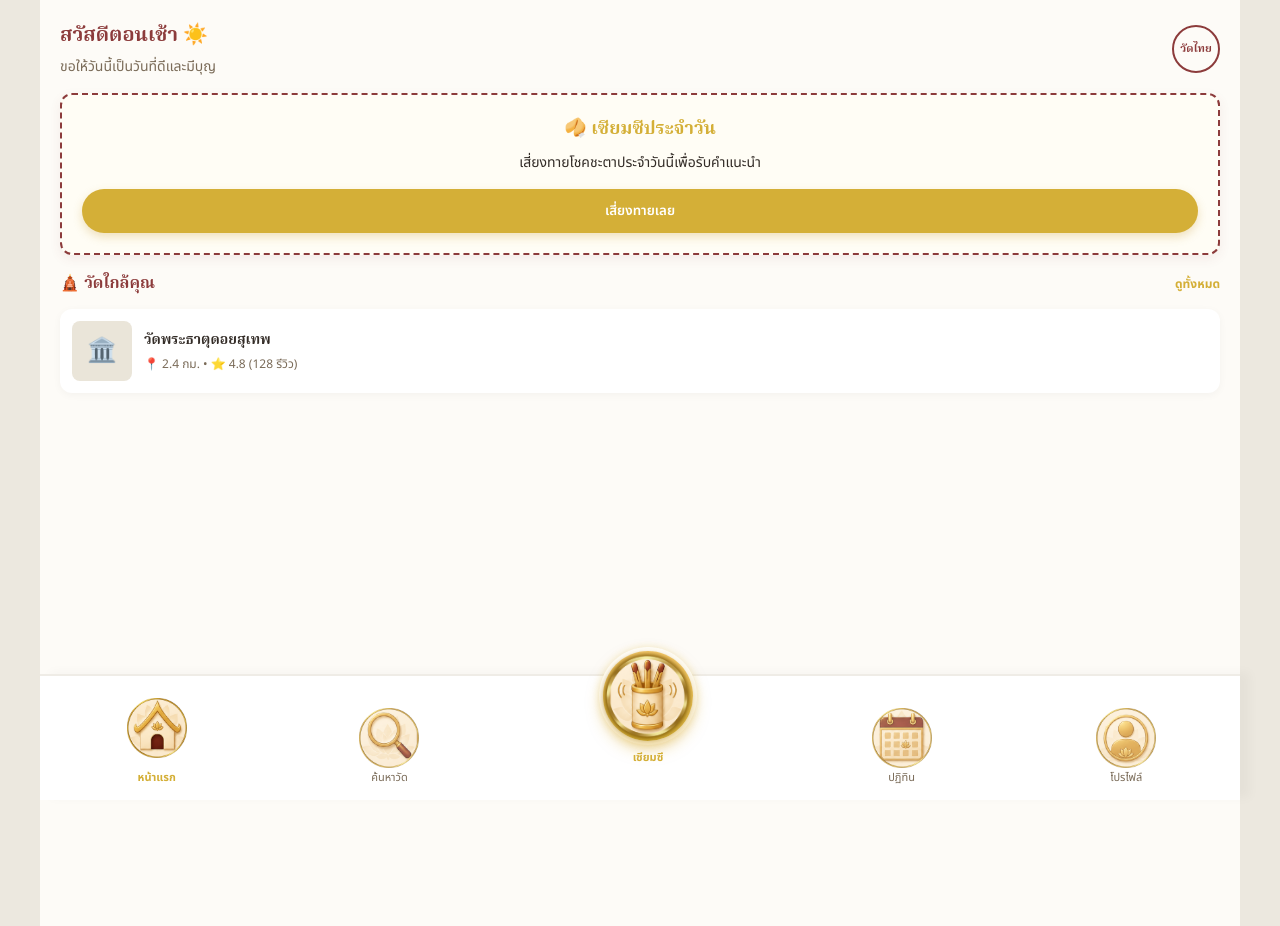
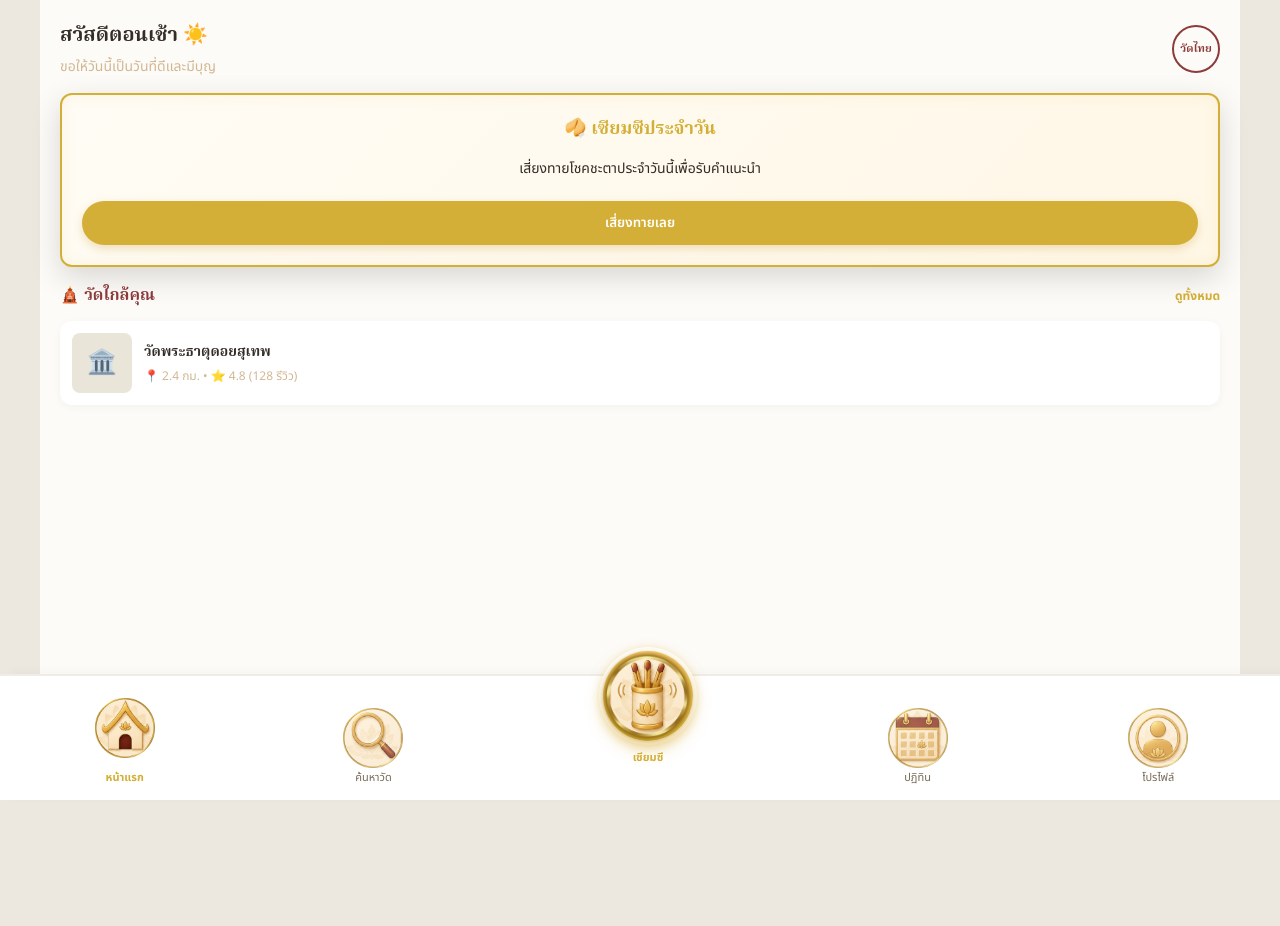
Before and after one commit to tanabat2549/PreFlightProjectG08, a React (Vite) app in the folder FRONTEND/: page / in a window 1280 px wide. After the commit the page ends 800 px from the top, so only its background shows below. Built offline with nearby package versions, Linux system fonts and the light colour scheme; no server answers; a web font is replaced by a local one.

Commit message:
add on P-siemsee

```diff
--- a/FRONTEND/src/components/BottomNav.css
+++ b/FRONTEND/src/components/BottomNav.css
@@ -5,8 +5,10 @@
 }
 
 .bottom-nav {
-  position: sticky;
+  position: fixed;
   bottom: 0;
+  left: 0;
+  right: 0;
   background: var(--bg-paper);
   border-top: 2px solid #efece6;
   display: flex;
@@ -16,6 +18,11 @@
   padding: 1px 0 8px;
   box-shadow: 10px -2px 10px rgba(0, 0, 0, 0.03);
   z-index: 100;
+  transition: transform 0.35s cubic-bezier(0.4, 0, 0.2, 1);
+}
+/* เมื่อติด Class นี้ Navbar จะเลื่อนสไลด์ซ่อนลงไปใต้ขอบจอ */
+.bottom-nav.nav-hidden {
+  transform: translateY(120%);
 }
 
 .nav-item {
--- a/FRONTEND/src/components/BottomNav.tsx
+++ b/FRONTEND/src/components/BottomNav.tsx
@@ -1,3 +1,4 @@
+import { useEffect, useRef, useState } from 'react';
 import { Link, useLocation } from 'react-router-dom';
 import './BottomNav.css';
 
@@ -17,9 +18,44 @@ const navItems = [
 
 export default function BottomNav() {
   const location = useLocation();
+  const [hidden, setHidden] = useState(false);
+  const lastScrollY = useRef(0);
+
+  useEffect(() => {
+    // 1. ตรวจจับการ scroll (เลื่อนลง = ซ่อน, เลื่อนขึ้น = แสดง)
+    const handleScroll = () => {
+      const currentScrollY = window.scrollY;
+
+      if (currentScrollY > lastScrollY.current && currentScrollY > 50) {
+        setHidden(true); // เลื่อนลง -> ซ่อน
+      } else {
+        setHidden(false); // เลื่อนขึ้น -> แสดง
+      }
+
+      lastScrollY.current = currentScrollY;
+    };
+
+    // 2. ตรวจจับการแตะหน้าจอเพื่อ Toggle สลับ ซ่อน / แสดง
+    const handleTouchOrClick = (e: MouseEvent | TouchEvent) => {
+      // ถ้ากดที่ตัว Navbar เอง ไม่ต้องทำอะไร
+      const target = e.target as HTMLElement;
+      if (target.closest('.bottom-nav')) return;
+
+      // แตะ 1 ครั้ง = สลับสถานะ (ถ้าแสดงอยู่จะซ่อน / ถ้าซ่อนอยู่จะกลับขึ้นมา)
+      setHidden((prev) => !prev);
+    };
+
+    window.addEventListener('scroll', handleScroll, { passive: true });
+    window.addEventListener('click', handleTouchOrClick);
+
+    return () => {
+      window.removeEventListener('scroll', handleScroll);
+      window.removeEventListener('click', handleTouchOrClick);
+    };
+  }, []);
 
   return (
-    <nav className="bottom-nav">
+    <nav className={`bottom-nav ${hidden ? 'nav-hidden' : ''}`}>
       {navItems.map((item) => {
         const isActive = location.pathname === item.path;
 
--- a/FRONTEND/src/pages/Calendar.tsx
+++ b/FRONTEND/src/pages/Calendar.tsx
@@ -1,7 +1,7 @@
 export default function Calendar() {
   return (
     <div style={{ padding: '20px' }}>
-      <h2 style={{ color: 'var(--primary-red)', marginBottom: '16px' }}>📅 ปฏิทินวันพระ / วันมงคล</h2>
+      <h2 style={{ color: 'var(--text-red)', marginBottom: '16px' }}>📅 ปฏิทินวันพระ / วันมงคล</h2>
       <div className="talisman-card">
         <h3 style={{ fontSize: '16px', margin: '0 0 8px', color: 'var(--primary-gold)' }}>🌕 วันพระถัดไป</h3>
         <p style={{ margin: '0 0 8px', color: 'var(--primary-red)', fontWeight: 'bold', fontSize: '18px' }}>วันขึ้น ๑๕ ค่ำ เดือน ๘</p>
--- a/FRONTEND/src/pages/Home.tsx
+++ b/FRONTEND/src/pages/Home.tsx
@@ -5,7 +5,7 @@ export default function Home() {
     <div style={{ padding: '20px', display: 'flex', flexDirection: 'column', gap: '16px' }}>
       <div style={{ display: 'flex', justifyContent: 'space-between', alignItems: 'center' }}>
         <div>
-          <h2 style={{ fontSize: '20px', margin: 0, color: 'var(--primary-red)' }}>สวัสดีตอนเช้า ☀️</h2>
+          <h2 style={{ fontSize: '20px', margin: 0, color: 'var(--text-red)'}}>สวัสดีตอนเช้า ☀️</h2>
           <p style={{ color: 'var(--text-sub)', fontSize: '14px', margin: '4px 0 0' }}>ขอให้วันนี้เป็นวันที่ดีและมีบุญ</p>
         </div>
         <div className="temple-stamp" style={{ width: '48px', height: '48px', fontSize: '11px' }}>
--- a/FRONTEND/src/pages/SiemseePage.css
+++ b/FRONTEND/src/pages/SiemseePage.css
@@ -1,17 +1,59 @@
 /* ===========================================================
    SiemseePage animations — ใช้ asset จริงจาก /assets/siemsee/
-   cylinder.png, stick.png (asset เดียวใช้ซ้ำทุกแท่ง), smoke.png, light.png
-   Layer order (ล่าง -> บน): shadow, cylinder, stick-bundle, smoke, popped-stick(+glow+number)
+   cylinder.png, stick.png, smoke.png, light.png
+   =========================================================== */
 
-   v3 — เพิ่มป๊อปอัพเต็มจอหลังไม้ตก: ไม้ขนาดใหญ่ + เลข + แสงหมุนวนด้านหลัง
-        ค้างอยู่จนกว่าจะกด "ดูใบเซียมซี"
-   =========================================================== */
+/* ป้องกันทั้งหน้ารวมไม่ให้มี Horizontal Scrollbar */
+.siemsee-page-container {
+  min-height: 100vh;
+  width: 100%;
+  max-width: 100vw;
+  padding: 20px;
+  box-sizing: border-box;
+  overflow-x: hidden; /* ล็อกไม่ให้เลื่อนซ้ายขวา */
+  background:
+    radial-gradient(circle at 50% 20%, rgba(255, 215, 0, 0.15) 0%, transparent 60%),
+    radial-gradient(circle at 50% 50%, #2b0c0d 0%, #140405 100%) !important;
+}
+
+/* -------------------------------------------
+   NEW: Animation หัวข้อ "เขย่าเซียมซี" ให้เอียงซ้ายขวา
+------------------------------------------- */
+.shaking-title {
+  display: inline-block;
+  animation: titleShake 2.5s ease-in-out infinite;
+  transform-origin: center bottom;
+}
+
+@keyframes titleShake {
+  0%, 100% {
+    transform: rotate(0deg);
+  }
+  15% {
+    transform: rotate(-6deg) scale(1.02);
+  }
+  30% {
+    transform: rotate(5deg) scale(1.02);
+  }
+  45% {
+    transform: rotate(-4deg);
+  }
+  60% {
+    transform: rotate(3deg);
+  }
+  75% {
+    transform: rotate(-1deg);
+  }
+}
 
 .siemsee-stage {
   position: relative;
   width: 340px;
+  max-width: 100%;
   height: 480px;
-  margin: 50px auto;
+  margin: 30px auto;
+  box-shadow: 0 0 100px rgba(212, 175, 55, 0.05);
+  border-radius: 50%;
 }
 
 /* เงา ใต้กระบอก */
@@ -27,15 +69,12 @@
   filter: blur(2px);
 }
 
-/*
-  กระบอก — ขนาดคำนวณจากสัดส่วนจริงของ กระบอก.png (695 x 1350 px, อัตราส่วน ~0.515 : 1)
-*/
 .cylinder-layer {
   position: absolute;
   bottom: -20px;
   left: 50%;
   width: 220px;
-  height: 427px; /* 220 * (1350/695) เพื่อคงสัดส่วนจริงของรูป */
+  height: 427px;
   transform: translateX(-50%);
   z-index: 2;
 }
@@ -51,7 +90,6 @@
   animation: cylinderShake 0.5s ease-in-out infinite;
 }
 
-/* เขย่าแบบมีทั้งหมุนและกระเพื่อมขึ้นลง เหมือนมือคนเขย่าจริง ไม่ใช่แค่โยกซ้ายขวา */
 @keyframes cylinderShake {
   0%, 100% {
     transform: translateX(-50%) translateY(0) rotate(0deg);
@@ -73,12 +111,13 @@
   }
 }
 
-/* หน้าต่างแสดงเฉพาะ "ปลายไม้" ที่โผล่พ้นปากกระบอก ส่วนที่เหลือถูกกระบอกบังไว้ */
+/* แก้ขนาด width จาก 2000px เป็น 100% เพื่อไม่ให้ดันหน้าจอกว้างเกินไป */
 .stick-bundle-wrap {
   position: absolute;
   left: 50%;
   bottom: 368px;
-  width: 2000px;
+  width: 100%;
+  max-width: 340px;
   height: 90px;
   transform: translateX(-50%);
   overflow: hidden;
@@ -116,7 +155,7 @@
   }
 }
 
-/* ควัน — โผล่ช่วงไม้เด้งออกมา */
+/* ควัน */
 .smoke-layer {
   position: absolute;
   top: 30px;
@@ -152,7 +191,7 @@
   }
 }
 
-/* ไม้ที่ถูกเลือก เด้งออกจากกระบอกแล้วตกลงมา ก่อนจะสลับไปโชว์เวอร์ชันเต็มจอ */
+/* ไม้ที่ถูกเลือก */
 .popped-stick {
   position: absolute;
   top: 140px;
@@ -200,8 +239,6 @@
   }
 }
 
-
-
 .glow-layer img {
   width: 100%;
   display: block;
@@ -212,7 +249,6 @@
   transform: translate(-50%, -50%) scale(1.1);
 }
 
-/* เลขบนไม้ (เวอร์ชันเล็ก บนเวที) */
 .stick-number {
   position: absolute;
   top: 26px;
@@ -237,11 +273,7 @@
   opacity: 1;
 }
 
-/* ===========================================================
-   ป๊อปอัพเต็มจอ — แสดงหลังไม้ตกนิ่ง (stage 'revealed')
-   ค้างอยู่ (แสงหมุนวนไม่หยุด) จนกว่าจะกด "ดูใบเซียมซี"
-   =========================================================== */
-
+/* ป๊อปอัพเต็มจอ */
 .reveal-overlay {
   position: fixed;
   inset: 0;
@@ -270,7 +302,6 @@
   justify-content: center;
 }
 
-/* แสงด้านหลังไม้ — หมุนวนไม่มีสิ้นสุด ให้ความรู้สึก "ศักดิ์สิทธิ์" ระหว่างรอ */
 .reveal-glow {
   position: absolute;
   top: 50%;
@@ -284,7 +315,6 @@
   mix-blend-mode: screen;
   pointer-events: none;
   z-index: 1;
-
 }
 
 .reveal-glow img {
@@ -302,11 +332,10 @@
   to { transform: translate(-50%, -50%) rotate(360deg); }
 }
 
-/* ไม้ขนาดใหญ่ — คงสัดส่วนจริงของ ไม้.png (491 x 1350) */
 .reveal-stick {
   position: relative;
   width: 200px;
-  height: 490px; /* 150 * (1350/491) */
+  height: 490px;
   z-index: 2;
   opacity: 0;
   transform: scale(0.4) translateY(40px);
@@ -332,7 +361,6 @@
   }
 }
 
-/* เลขบนไม้ใหญ่ */
 .reveal-number {
   position: absolute;
   top: 15%;
@@ -350,7 +378,7 @@
   font-weight: bold;
   box-shadow: 0 0 0 3px #fbe7b0, 0 0 26px 6px rgba(251, 231, 176, 0.55);
   opacity: 0;
-  animation: revealNumberIn 0.5s ease forwards;
+  animation: revealNumberIn 0.5s ease forwards, numberPulse 2s ease-in-out infinite 1s !important;
   animation-delay: 0.5s;
   z-index: 3;
 }
@@ -363,6 +391,15 @@
   to {
     opacity: 1;
     transform: translate(-50%, -50%) scale(1);
+  }
+}
+
+@keyframes numberPulse {
+  0%, 100% {
+    box-shadow: 0 0 0 3px #fbe7b0, 0 0 26px 6px rgba(251, 231, 176, 0.55);
+  }
+  50% {
+    box-shadow: 0 0 0 5px #fbe7b0, 0 0 40px 12px rgba(251, 231, 176, 0.85);
   }
 }
 
@@ -394,3 +431,144 @@
     transform: translateY(0);
   }
 }
+
+/* ปุ่มทอง */
+.btn-gold {
+  position: relative;
+  overflow: hidden;
+  transition: all 0.3s cubic-bezier(0.175, 0.885, 0.32, 1.275);
+}
+
+.btn-gold::after {
+  content: '';
+  position: absolute;
+  top: -50%;
+  left: -60%;
+  width: 20%;
+  height: 200%;
+  background: linear-gradient(
+    60deg,
+    transparent,
+    rgba(255, 255, 255, 0.6),
+    transparent
+  );
+  transform: rotate(30deg);
+  animation: shineGlow 3s infinite;
+}
+
+@keyframes shineGlow {
+  0% { left: -60%; }
+  20% { left: 140%; }
+  100% { left: 140%; }
+}
+
+.btn-gold:hover:not(:disabled) {
+  transform: translateY(-2px) scale(1.02);
+  box-shadow: 0 6px 20px rgba(212, 175, 55, 0.4);
+}
+
+.btn-gold:active:not(:disabled) {
+  transform: translateY(1px) scale(0.98);
+}
+
+/* ออร่ากระบอก */
+.siemsee-stage::before {
+  content: '';
+  position: absolute;
+  top: 40%;
+  left: 50%;
+  transform: translate(-50%, -50%);
+  width: 280px;
+  height: 280px;
+  background: radial-gradient(circle, rgba(251, 231, 176, 0.15) 0%, rgba(0, 0, 0, 0) 70%);
+  border-radius: 50%;
+  pointer-events: none;
+  z-index: 1;
+  animation: pulseAura 4s ease-in-out infinite alternate;
+}
+
+@keyframes pulseAura {
+  0% { transform: translate(-50%, -50%) scale(0.8); opacity: 0.5; }
+  100% { transform: translate(-50%, -50%) scale(1.15); opacity: 1; }
+}
+
+/* การ์ดผลลัพธ์ */
+.talisman-card {
+  position: relative;
+  border: 2px solid var(--primary-gold, #d4af37) !important;
+  border-radius: 12px;
+  background: linear-gradient(135deg, #fffcf5 0%, #fff7e6 100%);
+  box-shadow: 0 10px 30px rgba(0, 0, 0, 0.15), inset 0 0 15px rgba(212, 175, 55, 0.1);
+  animation: cardUnfold 0.6s cubic-bezier(0.16, 1, 0.3, 1) forwards;
+  overflow: hidden;
+}
+
+@keyframes cardUnfold {
+  from {
+    opacity: 0;
+    transform: translateY(30px) scale(0.9);
+  }
+  to {
+    opacity: 1;
+    transform: translateY(0) scale(1);
+  }
+}
+
+.talisman-card p {
+  padding: 6px 10px;
+  border-radius: 6px;
+  transition: background-color 0.2s ease;
+}
+
+.talisman-card p:hover {
+  background-color: rgba(212, 175, 55, 0.12);
+}
+
+.reveal-overlay::before {
+  content: '';
+  position: absolute;
+  inset: 0;
+  background-image:
+    radial-gradient(rgba(251, 231, 176, 0.3) 1px, transparent 0),
+    radial-gradient(rgba(255, 215, 0, 0.2) 1px, transparent 0);
+  background-size: 40px 40px;
+  background-position: 0 0, 20px 20px;
+  animation: particleFloat 20s linear infinite;
+  pointer-events: none;
+}
+
+@keyframes particleFloat {
+  from { background-position: 0 0, 20px 20px; }
+  to { background-position: 0 -400px, 20px -380px; }
+}
+
+.siemsee-stage::after {
+  content: '';
+  position: absolute;
+  top: -100px;
+  left: 50%;
+  transform: translateX(-50%);
+  width: 100%;
+  max-width: 600px;
+  height: 600px;
+  background-image:
+    radial-gradient(rgba(212, 175, 55, 0.08) 2px, transparent 2px),
+    radial-gradient(rgba(212, 175, 55, 0.04) 1px, transparent 1px);
+  background-size: 30px 30px;
+  background-position: 0 0, 15px 15px;
+  border-radius: 50%;
+  pointer-events: none;
+  z-index: 0;
+  mask-image: radial-gradient(circle, rgba(0,0,0,1) 30%, rgba(0,0,0,0) 70%);
+  -webkit-mask-image: radial-gradient(circle, rgba(0,0,0,1) 30%, rgba(0,0,0,0) 70%);
+}
+
+h2[style*="color: var(--primary-red)"] {
+  color: #fbe7b0 !important;
+  text-shadow: 0 2px 10px rgba(212, 175, 55, 0.4), 0 0 20px rgba(139, 30, 30, 0.8);
+  letter-spacing: 1px;
+}
+
+p[style*="color: var(--text-sub)"] {
+  color: #d1b894 !important;
+}
--- a/FRONTEND/src/pages/Temple.tsx
+++ b/FRONTEND/src/pages/Temple.tsx
@@ -1,7 +1,7 @@
 export default function Temple() {
   return (
     <div style={{ padding: '20px' }}>
-      <h2 style={{ color: 'var(--primary-red)', marginBottom: '16px' }}>🔍 ค้นหาวัดใกล้คุณ</h2>
+      <h2 style={{ color: 'var(--text-red)', marginBottom: '16px' }}>🔍 ค้นหาวัดใกล้คุณ</h2>
       <input
         type="text"
         placeholder="ค้นหาวัด, จังหวัด, ชื่อวัตถุมงคล..."
--- a/FRONTEND/src/pages/userProfile.css
+++ b/FRONTEND/src/pages/userProfile.css
@@ -25,6 +25,7 @@
   display: flex;
   flex-direction: column;
 }
+
 
 .sms-bg-gradient {
   position: fixed;
```
Also changed, not shown: FRONTEND/src/pages/Siemsee.tsx (+6 -3 lines).
